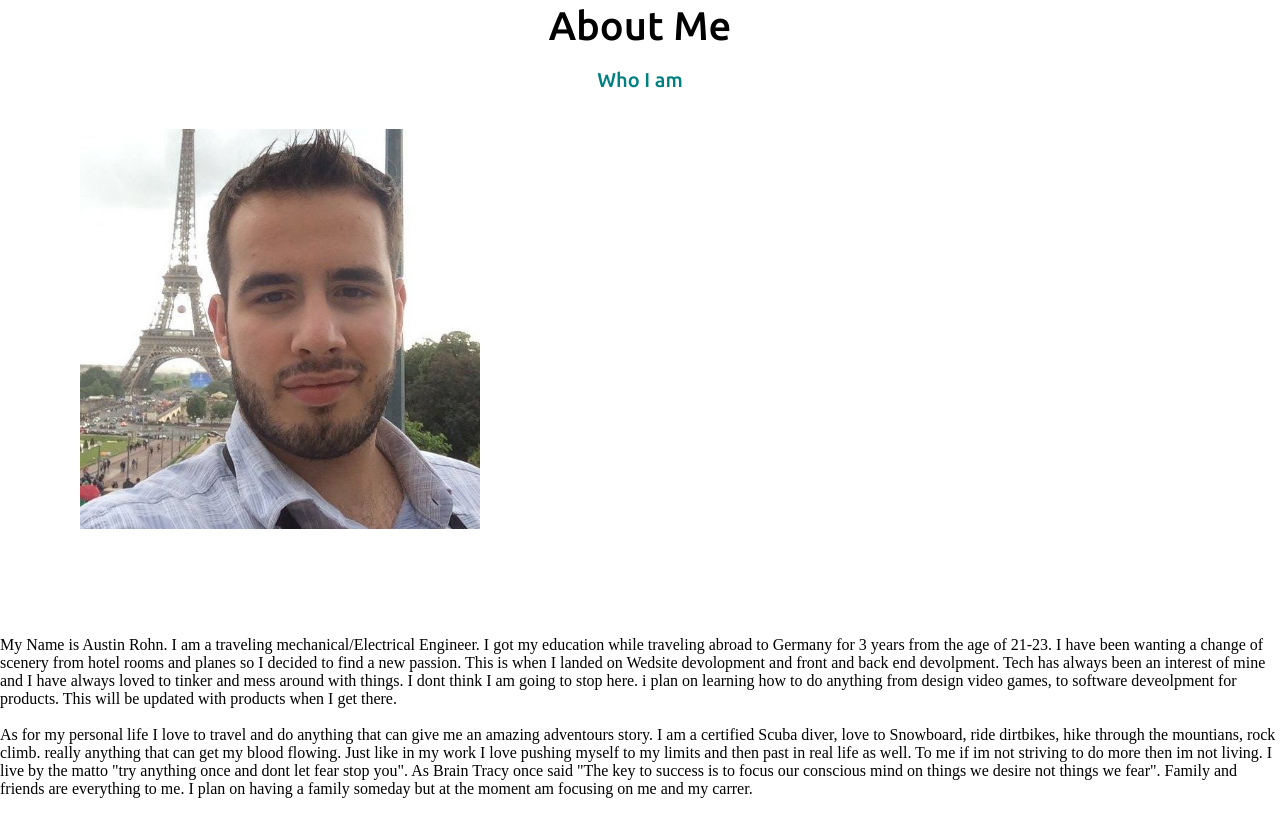
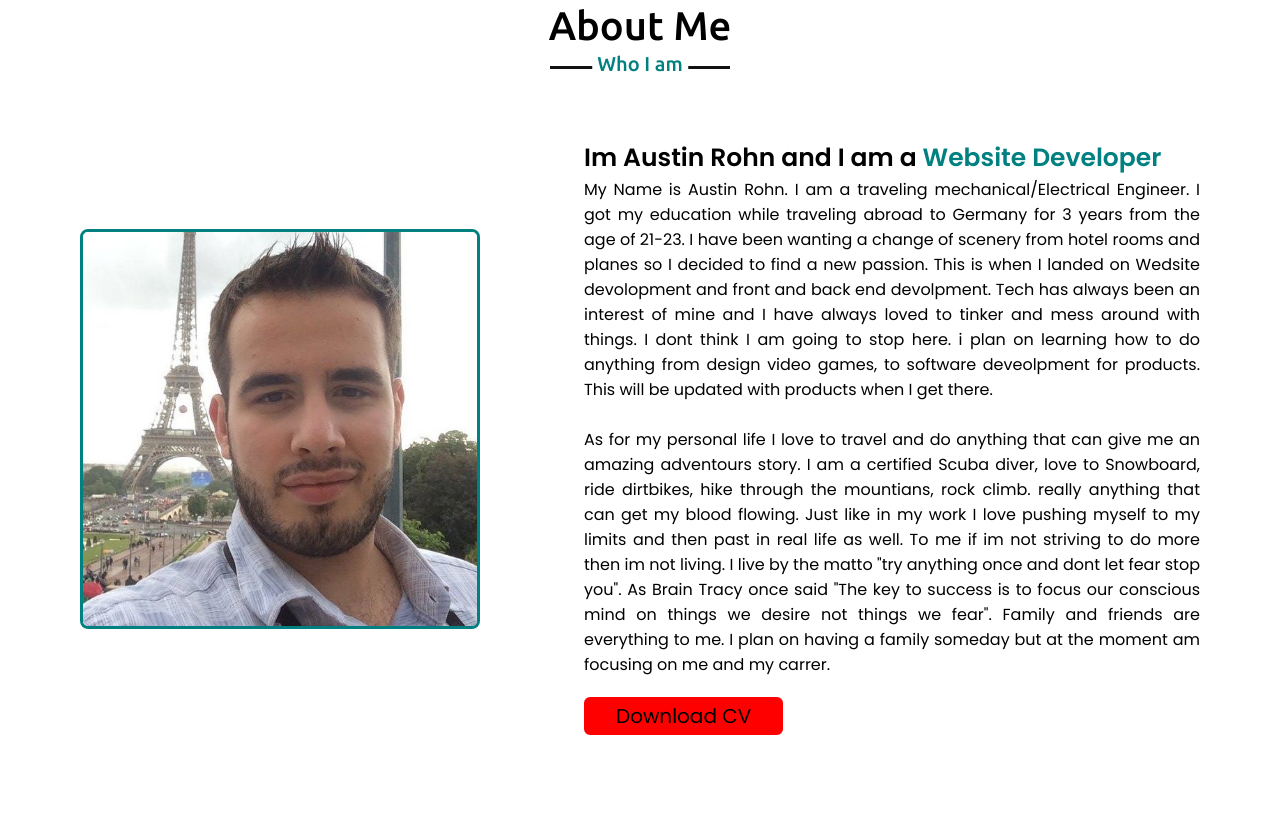
Before and after one commit to austinrohn19/austinrohn19.github.io, a plain HTML site: page homework 2/Portfolio Website 2.html in a window 1280 px wide. Shown: the part 897-1732 px from the top of the page. Before the commit the page ends 1695 px from the top, so only its background shows below. Drawn offline with nearby package versions, Linux system fonts and the light colour scheme; files whose address does not match are found by name.

Commit message:
about me section

```diff
--- a/homework 2/Portfolio Website 2.html
+++ b/homework 2/Portfolio Website 2.html
@@ -46,12 +46,10 @@
             <h1 class="title">About Me</h1>
             <div class="about-content">
                 <div class="column left">
-                    <img src="../homework2/images/about.jpg"
+                    <img src="../homework2/images/about.jpg" alt="">
                 </div>
-            </div>
-        </div>
-    </section>
-
+                <div class="column right">
+                    <div class="text">Im Austin Rohn and I am a <span>Website Developer</span></div>
                     <p> My Name is Austin Rohn. I am a traveling mechanical/Electrical Engineer. I got my education while traveling abroad to Germany for 3 years from the age of 21-23. I have
                         been wanting a change of scenery from hotel rooms and planes so I decided to find a new passion. This is when I landed on Wedsite devolopment and front and back end devolpment.
                         Tech has always been an interest of mine and I have always loved to tinker and mess around with things. I dont think I am going to stop here. i plan  on learning how to do anything from design
@@ -63,6 +61,12 @@
                          I live by the matto "try anything once and dont let fear stop you". As Brain Tracy once said "The key to success is to focus our conscious mind on things we desire not things we fear". Family and friends are everything to me.
                         I plan on having a family someday but at the moment am focusing on me and my carrer.
                     </p>
+                    <a href="#">Download CV</a>
+                </div>
+            </div>
+        </div>
+    </section>
+
     <script src="script.js"></script>
 
 
--- a/homework 2/style.css
+++ b/homework 2/style.css
@@ -147,28 +147,74 @@ section{
     width: 180px;
     height: 3px;
     background: #111;
-    transform: translate(-50%) ;
+    transform: translateX(-50%) ;
 }
 
-.about .title::before {
+.about .title::after {
     content: "Who I am";
     position: absolute;
-    bottom: -7px;
+    bottom: -12px;
     left: 50%;
     font-size: 20px;
     color: teal;
     padding: 5px;
     background: #fff;
-    transform: translate(-50%) ;
+    transform: translateX(-50%) ;
+}
+
+.about .about-content{
+    display: flex;
+    flex-wrap: wrap;
+    align-items: center;
+    justify-content: space-between;
+}
+
+.about .about-content .left{
+    width: 45%;
 }
 
 .about .about-content .left img{
     height: 400px;
     width: 400px;
     object-fit: cover;
+    border-radius: 8px;
+    border: solid 3px teal;
 }
 
+.about .about-content .right{
+    width: 55%;
+}
 
+.about .about-content .right .text{
+    font-size: 25px;
+    font-weight: 600;
+    margin-top: 10px;
+}
+
+.about .about-content .right .text span{
+    color: teal;
+}
+
+.about .about-content .right p{
+    text-align: justify;
+}
+
+.about .about-content .right a{
+    display: inline-block;
+    background:red;
+    color:black;
+    font-size: 20px;
+    padding: 2px 30px;
+    margin-top: 20px;
+    border-radius: 6px;
+    border: 2px solid red;
+    transition: all 0.3s ease;
+}
+
+.about .about-content .right a:hover{
+    color:red;
+    background: none;
+}
 
 
 
```
Lines whose indentation alone changed are shown as unchanged.
